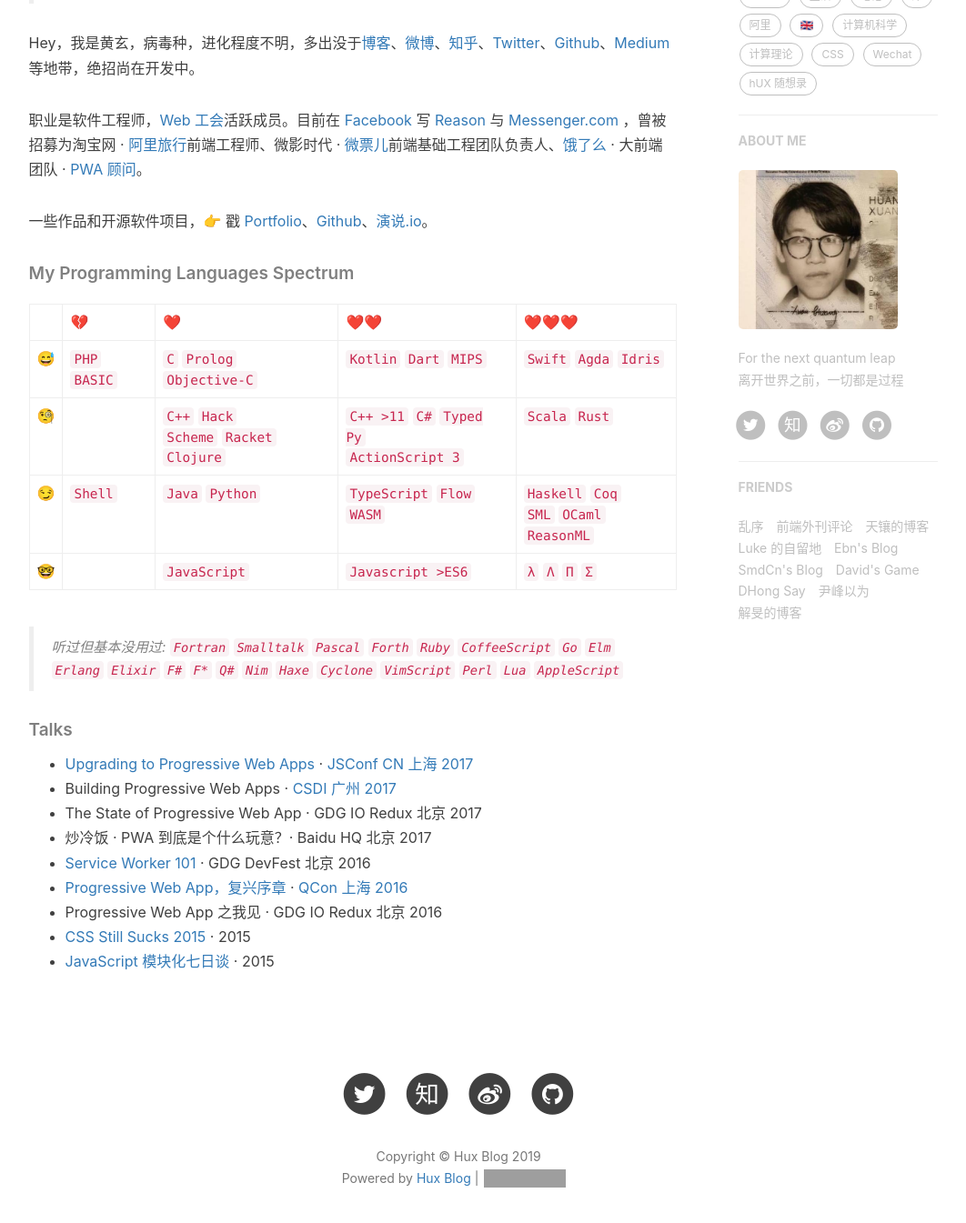
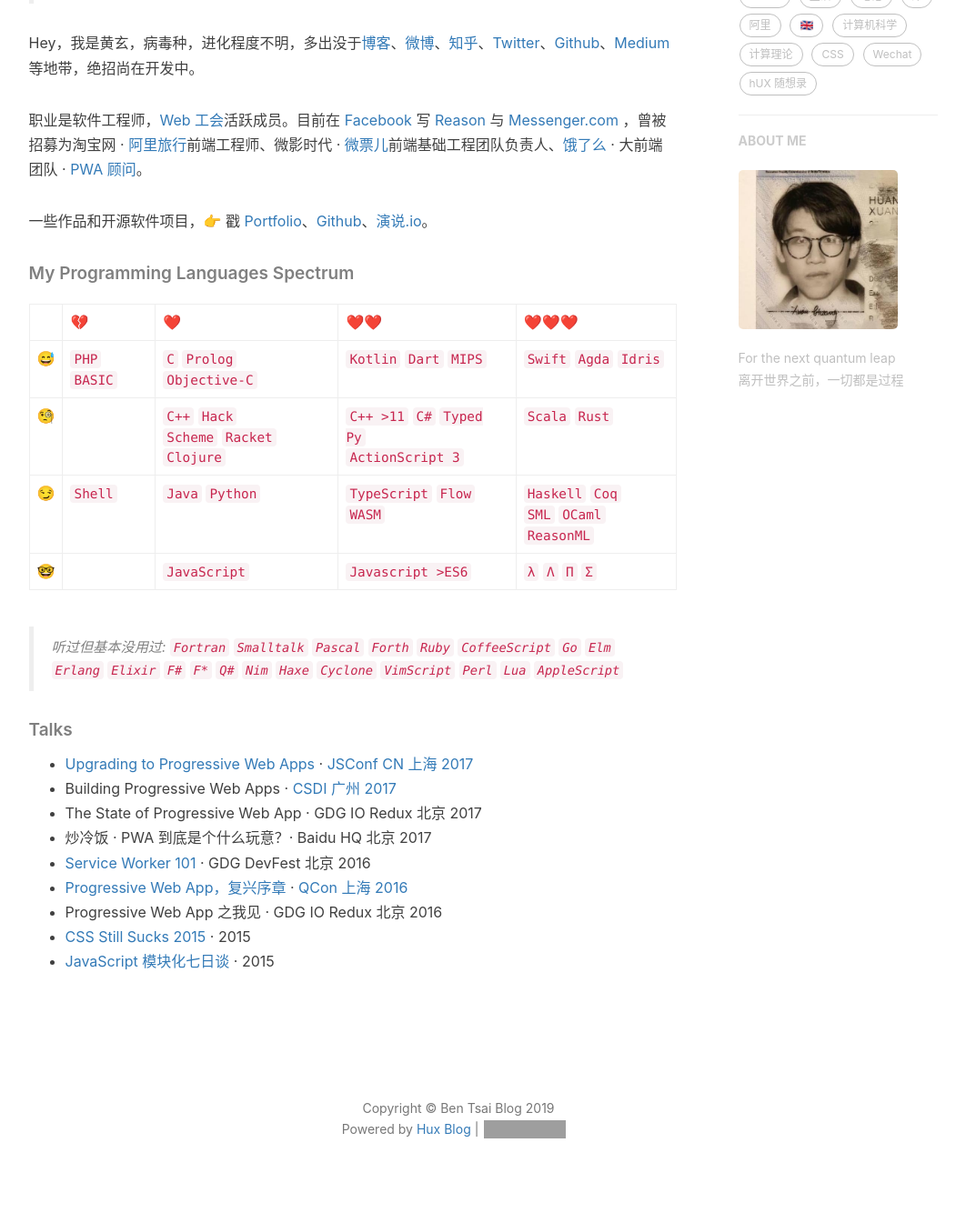
Before and after one commit to BenTsai7/BenTsai7.github.io, a Jekyll site: the page built from about.html, in a window 1280 px wide and 1400 px high, scrolled down 568 px. Shown: the top 1345 px of the window at 91% size, without its empty margins (136-1198 px from the left). Built offline with Jekyll 4.4.1, drawn with Linux system fonts in a browser that asks for light colours; nearby versions of some CDN libraries; comment, search, counter and statistics services are not loaded; some of the changed text lies outside the part shown; grey boxes are pictures that could not be loaded.

Commit message:
Update _config.yml

```diff
--- a/_config.yml
+++ b/_config.yml
@@ -1,11 +1,11 @@
 # Site settings
-title: Hux Blog
-SEOTitle: 黄玄的博客 | Hux Blog
+title: Ben Tsai Blog
+SEOTitle: Ben Tsai 的博客 | Ben Tsai Blog
 header-img: img/home-bg.jpg
 email: huxpro@gmail.com
 description: "关于程序与设计、黑客与画家 | 黄玄，Web & Mobile Lover，Software Engineer，UX Designer | 这里是 @Hux黄玄 的个人博客，与你一起发现更大的世界。"
 keyword: "黄玄, Hux黄玄, Hux, 鬼栈, huxpro, @huxpro, 黄玄的博客, Hux Blog, 博客, 个人网站, 互联网, Web, JavaScript, 前端, 设计"
-url: "https://huangxuan.me"              # your host, for absolute URL
+url: "https://BenTsai7.github.io"              # your host, for absolute URL
 baseurl: ""                             # for example, '/blog' if your blog hosted on 'host/blog'
 
 # Publish posts or collection documents with a future date.
@@ -13,14 +13,6 @@
 
 # SNS settings
 RSS: false
-weibo_username:     huxpro
-zhihu_username:     huxpro
-github_username:    huxpro
-twitter_username:   huxpro
-#facebook_username:  huxpro
-#linkedin_username:  firstname-lastname-idxxxx
-
-
 
 # Build settings
 # from 2016, 'pygments' is unsupported on GitHub Pages. Use 'rouge' for highlighting instead.
@@ -97,43 +89,3 @@
 
 # MathJax rendering for layout:page (e.g. post preview)
 page-mathjax: false
-
-
-
-# Friends
-friends: [
-    {
-    #     title: "Su",
-    #     href: "http://su.gallery/"
-    # },{
-        title: "乱序",
-        href: "http://mida.re/"
-    },{
-        title: "前端外刊评论",
-        href: "http://qianduan.guru/"
-    },{
-        title: "天镶的博客",
-        href: "http://lingyu.wang/"
-    },{
-        title: "Luke 的自留地",
-        href: "http://hmqk1995.github.io"
-    },{
-        title: "Ebn's Blog",
-        href: "http://ebnbin.com/"
-    },{
-        title: "SmdCn's Blog",
-        href: "http://blog.smdcn.net"
-    },{
-        title: "David's Game",
-        href: "https://www.ruoyaowu.com/"
-    },{
-        title: "DHong Say",
-        href: "http://dhong.co"
-    },{
-        title: "尹峰以为",
-        href: "http://ingf.github.io/"
-    },{
-        title: "解旻的博客",
-        href: "http://xieminis.me/"
-    }
-]
```
